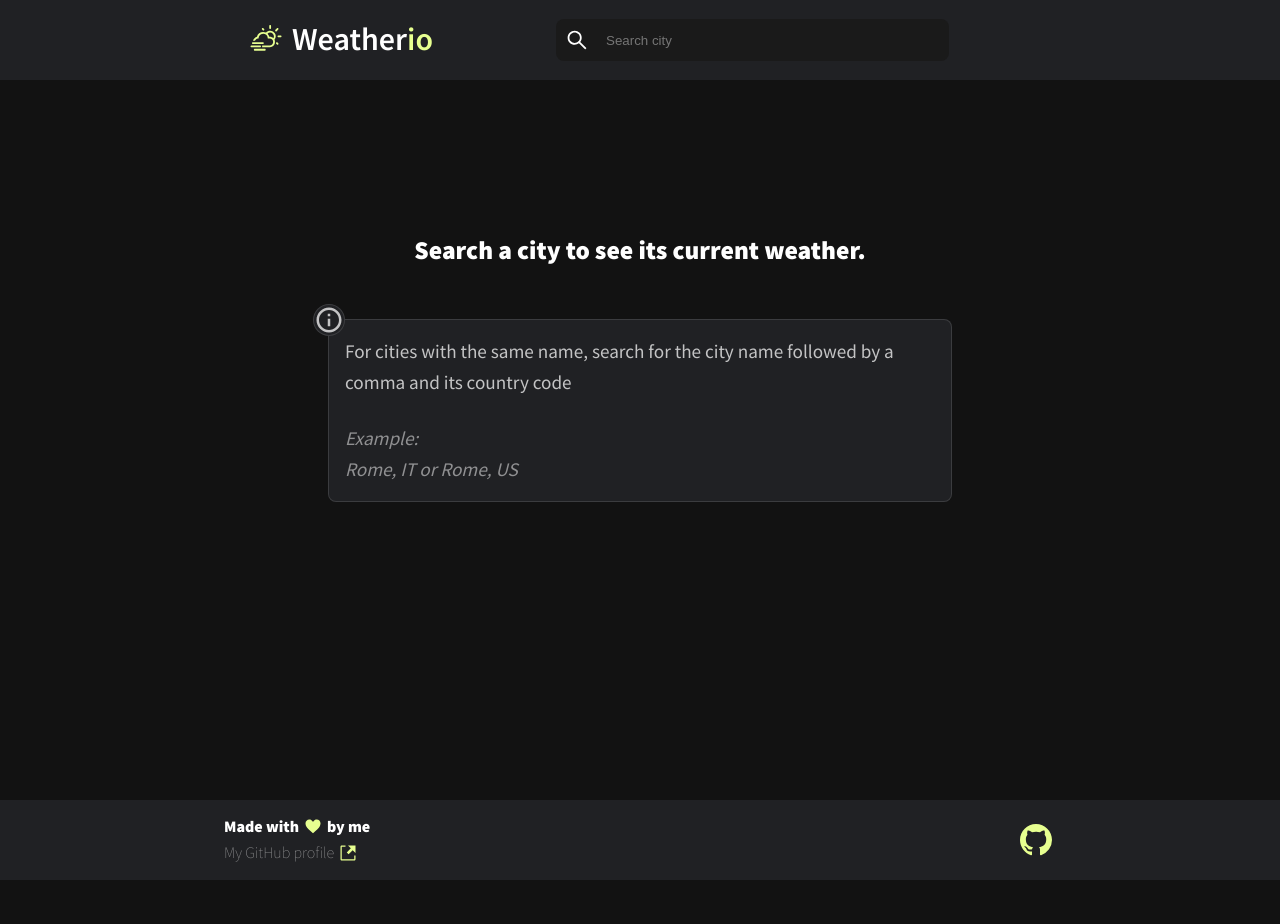
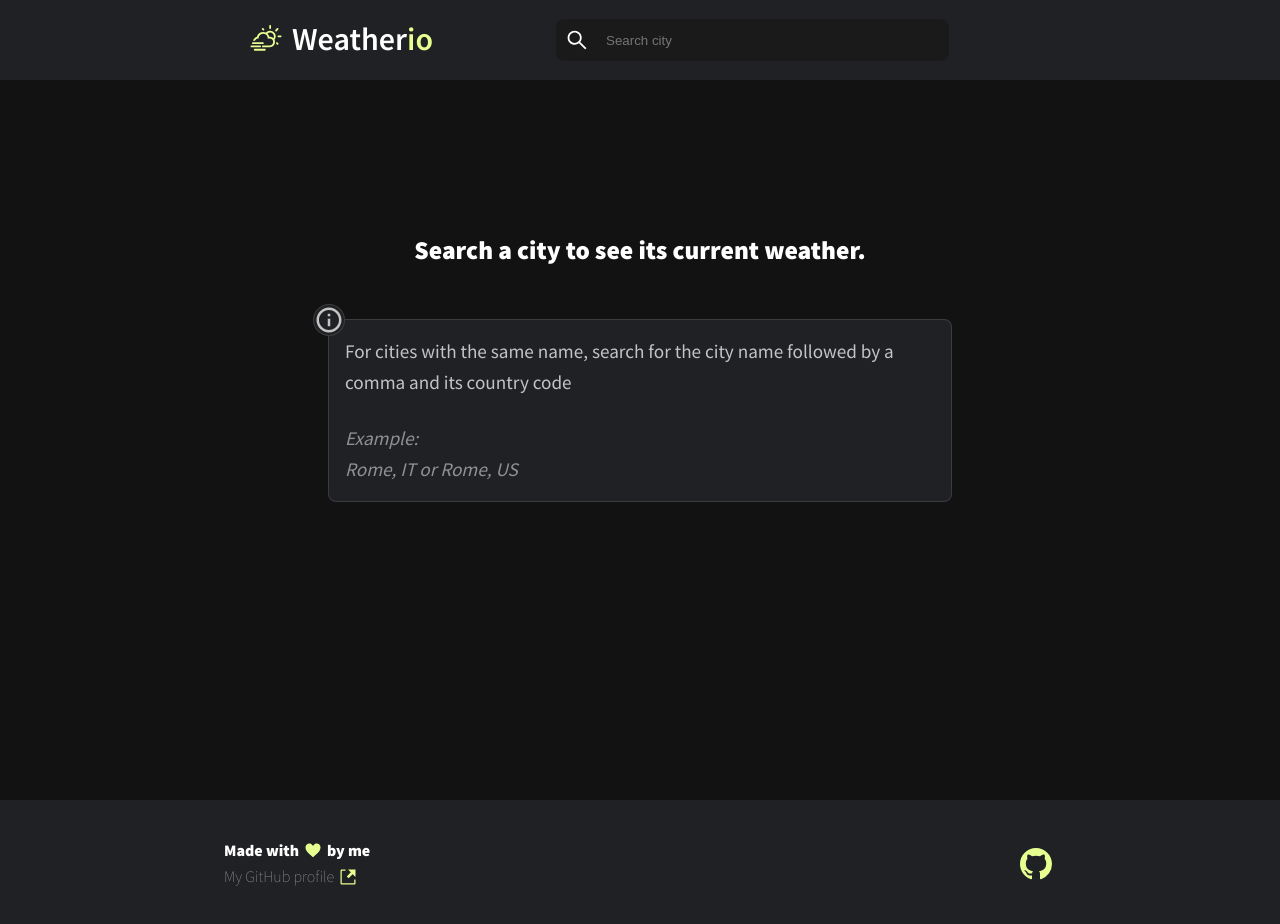
Before and after one commit to essevpi/weatherio, a Next.js app: page / in a window 1280 px wide. Shown: the top 924 px of the page. Before the commit the page ends 880 px from the top, so only its background shows below. Built offline with nearby package versions, Linux system fonts and the light colour scheme; no server answers.

Commit message:
add search input change for mobile devices

```diff
--- a/src/components/navbar/search/index.js
+++ b/src/components/navbar/search/index.js
@@ -28,7 +28,6 @@ const Search = () => {
       <div className={styles['search__wrapper']}>
         <input
           className={styles['search__field']}
-          type='search'
           placeholder='Search city'
           value={input}
           onChange={handleSearchChange}
--- a/src/styles/globals.scss
+++ b/src/styles/globals.scss
@@ -27,11 +27,6 @@ a {
 
 input {
   color: $text-primary-color;
-}
-
-/* Changes color of search field cancel button */
-input[type='search']::-webkit-search-cancel-button {
-  filter: brightness(0) invert(1);
 }
 
 button,
--- a/src/styles/variables.scss
+++ b/src/styles/variables.scss
@@ -1,6 +1,6 @@
 /* Layout values */
 $header-height: 5rem;
-$footer-height: 5rem;
+$footer-height: 8rem;
 $search-height: 4rem;
 $info-gap: 0.5rem;
 $l-card-items-per-row: 3;
```
